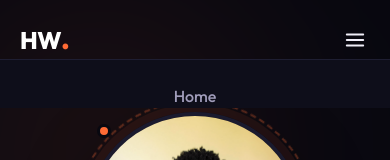
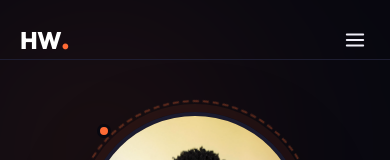
Before and after one commit to HildaWadada/my-website, a React (Vite) app in the folder hilda-portfolio/: page / in a window 390 px wide. Shown: the top 160 px of the page. Built offline with nearby package versions, Linux system fonts and the light colour scheme; a web font is replaced by a local one.

Commit message:
Replaced home

```diff
--- a/hilda-portfolio/src/components/Navbar.css
+++ b/hilda-portfolio/src/components/Navbar.css
@@ -22,7 +22,7 @@
   gap: 2rem;
 }
 
-/* ── Logo ── */
+/* Logo */
 .navbar__logo {
   font-size: 1.5rem;
   font-weight: 800;
@@ -35,7 +35,7 @@
 .navbar__logo-hw { color: var(--white); }
 .navbar__logo-dot { color: var(--accent); font-size: 1.8rem; line-height: 1; }
 
-/* ── Links ── */
+/* Desktop Links */
 .navbar__links {
   display: flex;
   align-items: center;
@@ -64,14 +64,10 @@
 }
 
 .navbar__link:hover,
-.navbar__link--active {
-  color: var(--white);
-}
+.navbar__link--active { color: var(--white); }
 
 .navbar__link--active::after,
-.navbar__link:hover::after {
-  transform: scaleX(1);
-}
+.navbar__link:hover::after { transform: scaleX(1); }
 
 .navbar__cta {
   font-size: 0.85rem;
@@ -79,7 +75,7 @@
   border-radius: 6px;
 }
 
-/* ── Hamburger ── */
+/* Hamburger - hidden on desktop */
 .navbar__hamburger {
   display: none;
   align-items: center;
@@ -91,26 +87,26 @@
   color: var(--text);
   cursor: pointer;
 }
-.navbar__hamburger.open span:nth-child(1) { transform: translateY(7px) rotate(45deg); }
-.navbar__hamburger.open span:nth-child(2) { opacity: 0; }
-.navbar__hamburger.open span:nth-child(3) { transform: translateY(-7px) rotate(-45deg); }
 
-/* ── Mobile menu ── */
+/* Mobile menu - hidden on desktop */
 .navbar__mobile {
-  display: flex;
+  display: none;
   flex-direction: column;
   align-items: center;
   gap: 1rem;
-  padding: 1.5rem;
+  padding: 0 1.5rem;
   background: var(--bg2);
   border-top: 1px solid var(--border);
   max-height: 0;
   overflow: hidden;
   transition: max-height 0.4s ease, padding 0.3s ease;
 }
+
 .navbar__mobile--open {
   max-height: 400px;
+  padding: 1.5rem;
 }
+
 .navbar__mobile-link {
   font-size: 1rem;
   font-weight: 500;
@@ -119,9 +115,11 @@
 }
 .navbar__mobile-link:hover { color: var(--accent); }
 
+/* Mobile breakpoint */
 @media (max-width: 768px) {
-  .navbar__links,
-  .navbar__cta { display: none; }
+  .navbar__links { display: none; }
+  .navbar__cta   { display: none; }
   .navbar__hamburger { display: flex; }
+  .navbar__mobile { display: flex; }
   .navbar__logo { margin-right: 0; }
 }
```
